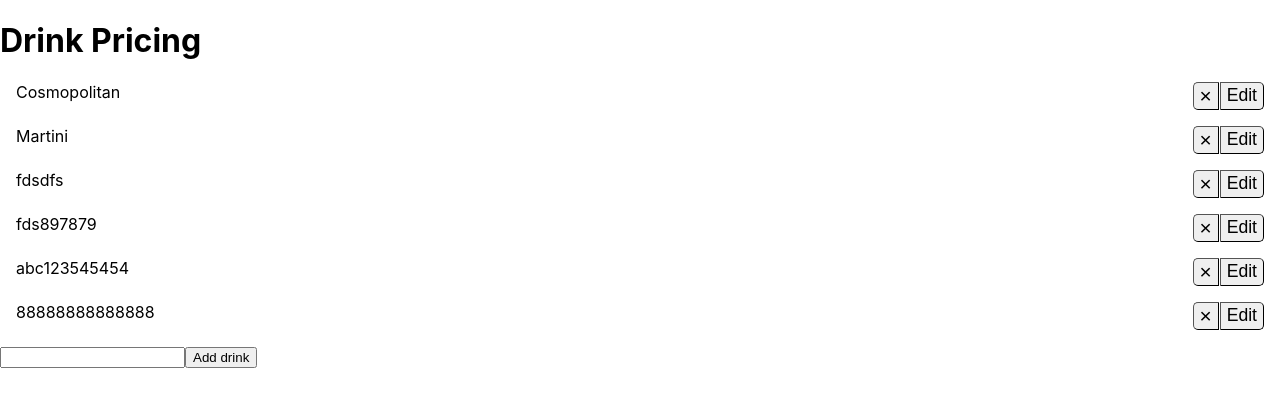
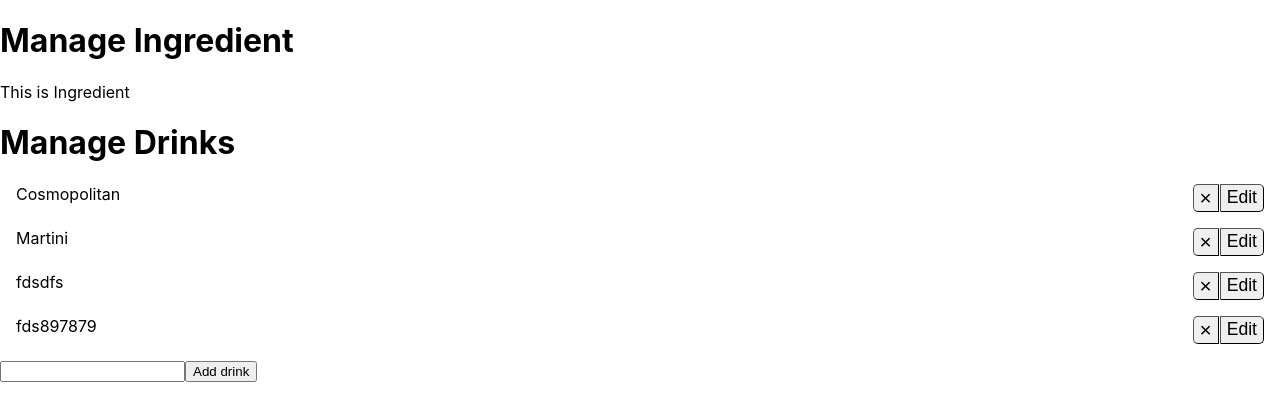
Before and after one commit to totalca/drink-pricing, a React (Create React App) app: page / in a window 1280 px wide. Shown: the top 420 px of the page. Built offline with nearby package versions, Linux system fonts and the light colour scheme; data requests are answered from the project's data file.

Commit message:
Ingredient added to component

```diff
--- a/src/App.js
+++ b/src/App.js
@@ -1,11 +1,14 @@
 import React, { Component } from 'react';
 import Drinks from './component/drinks';
+import Ingredient from './component/ingredient';
 
 class App extends Component {
   render() {
     return (
       <div className="App">
-      <h1>Drink Pricing</h1>
+      <h1>Manage Ingredient</h1>
+      <Ingredient />
+      <h1>Manage Drinks</h1>
       <Drinks />
 
 
--- /dev/null
+++ b/src/component/ingredient/index.jsx
@@ -0,0 +1,2 @@
+import Ingredient from './ingredient';
+export default Ingredient
--- /dev/null
+++ b/src/component/ingredient/ingredient.jsx
@@ -0,0 +1,11 @@
+import React, { Component } from 'react';
+
+class Ingredient extends Component {
+    render() {
+        return (
+          <div>This is Ingredient</div>
+        );
+    }
+}
+
+export default Ingredient;
--- a/src/data/data.json
+++ b/src/data/data.json
@@ -15,14 +15,16 @@
     {
       "id": 5,
       "name": "fds897879"
-    },
+    }
+  ],
+  "ingredient": [
     {
-      "id": 7,
-      "name": "abc123545454"
-    },
-    {
-      "id": 8,
-      "name": "88888888888888"
+      "id": 1,
+      "name": "Vodka",
+      "unit": "ml",
+      "price": 56,
+      "currency": "£",
+      "quantity": 700
     }
   ]
 }
```
